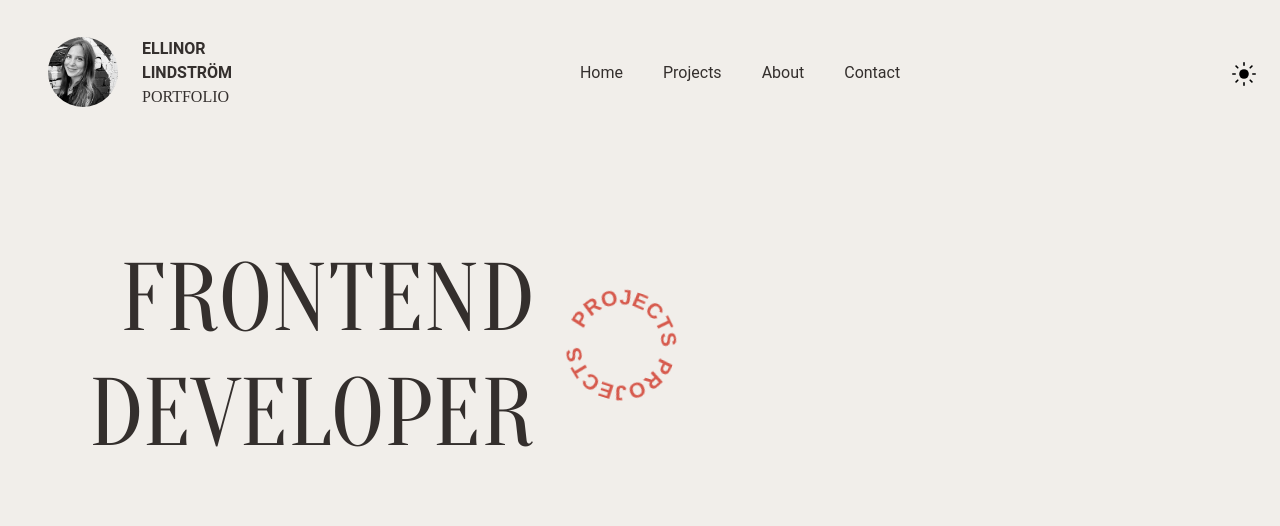
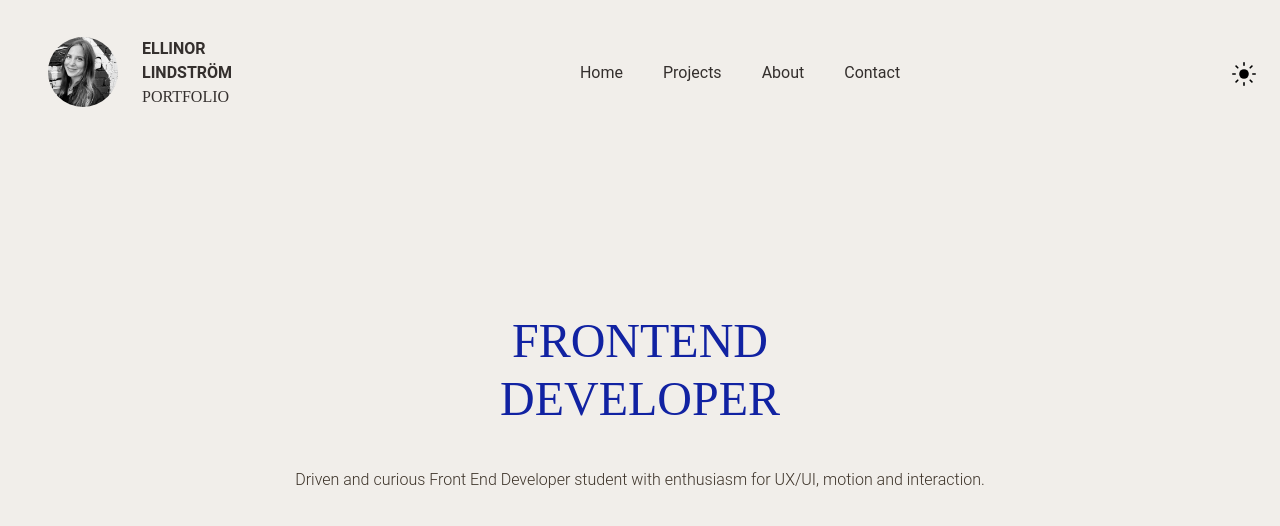
Before and after one commit to ellinorlindstrom/portfolio-24, a React (Vite) app: page / in a window 1280 px wide. Shown: the top 526 px of the page. Built offline with nearby package versions, Linux system fonts and the light colour scheme; a web font is replaced by a local one.

Commit message:
adjust homepage UI

```diff
--- a/src/pages/HomePage.tsx
+++ b/src/pages/HomePage.tsx
@@ -1,11 +1,10 @@
-import { Link } from 'react-router-dom';
-import { Container, Row, Col } from 'react-bootstrap';
+//import { Link } from 'react-router-dom';
+import { Container, Col } from 'react-bootstrap';
 import '../scss/HomePage.scss';
 
 function HomePage() {
   return (
     <Container fluid className=' home-page-container'>
-      <Row className='justify-content-start text-end'>
 
         <Col xl={10}  lg={10} md={8} sm={8} xs={8}>
           <div className='home-page-text'>
@@ -15,7 +14,10 @@ function HomePage() {
               FRONTEND<br />DEVELOPER
               </a>
             </h1>
-            <Link className='rotating-container' to='/projects'>
+            <p className='home-page-subtitle'>
+              Driven and curious Front End Developer student with enthusiasm for UX/UI, motion and interaction.
+            </p>
+           {/*  <Link className='rotating-container' to='/projects'>
             <svg className='rotating-text' viewBox="0 0 100 100">
               <path id="circlePath" d="
                 M 50, 50
@@ -28,14 +30,11 @@ function HomePage() {
                 </textPath>
               </text>
             </svg>
-          </Link>
+          </Link> */}
           </div>
-          {/*    <p className='home-page-subtitle'>
-              Driven and curious Front End Developer student with a passion for motion and interactive designs.
-            </p>  */}
+
           </div>
         </Col>
-      </Row>
     </Container>
   )
 }
--- a/src/scss/HomePage.scss
+++ b/src/scss/HomePage.scss
@@ -1,7 +1,4 @@
-@font-face {
-  font-family: "Oranienbaum";
-  src: url("../assets/fonts/Oranienbaum-Regular.ttf");
-}
+
 @font-face {
   font-family: "Roboto";
   src: url("../assets/fonts/Roboto-Regular.ttf");
@@ -10,51 +7,44 @@
 .home-page-container {
   display: flex;
   flex-direction: column;
-}
-
-.home-page-content {
-  display: flex;
-  flex-direction: row;
-  margin-top: 3em;
+  align-items: center;
+  justify-content: center;
+  min-height: 70vh;
+  text-align: center;
 }
 
 .home-page-title {
-  font-family: Oranienbaum;
+  font-family: var(--font-title);
   font-size: 3rem;
-  font-weight: 200;
-  padding-top: 3rem;
-  margin-left: 6vw;
-  text-align: right;
+  text-align: center;
 }
 
 .h1-link {
   text-decoration: none;
+  color: var(--color-primary);
 }
 
 .home-page-subtitle {
   font-family: Roboto, sans-serif;
+  font-weight: 300;
   font-size: 1rem;
-  font-weight: 300;
-  margin-top: 1rem;
+  padding: 2rem;
+  text-align: center;
 }
 
-.rotating-container {
-  margin-top: 4.5rem;
-  margin-left: 1rem;
-  cursor: pointer;
-}
-
-.rotating-text {
-  width: 65px;
-  height: 65px;
+/*  .rotating-text {
+  width: 120px;
+  height: 120px;
   animation: rotate 10s linear infinite;
+  color: black;
 }
 
 text {
   font-family: sans-serif;
   font-size: 1.2rem;
   font-weight: bold;
-}
+  color: black;
+} */
 
 @keyframes rotate {
   from {
@@ -65,17 +55,12 @@ text {
   }
 }
 
-/* Theme Styles */
 .light-theme .navbar {
   color: #342f2d;
 }
 
 .dark-theme .navbar {
   color: #EEE9E3;
-}
-
-.light-theme .h1-link {
-  color: #342f2d;
 }
 
 .dark-theme .h1-link {
@@ -85,17 +70,5 @@ text {
 /* Desktop styles */
 @media (min-width: 768px) {
 
-  .home-page-title {
-    font-size: 6rem;
-  }
 
-  .rotating-container {
-    margin-top: 6rem;
-    margin-left: 2rem;
-  }
-
-  .rotating-text {
-    width: 110px;
-    height: 110px;
-  }
 }
```
